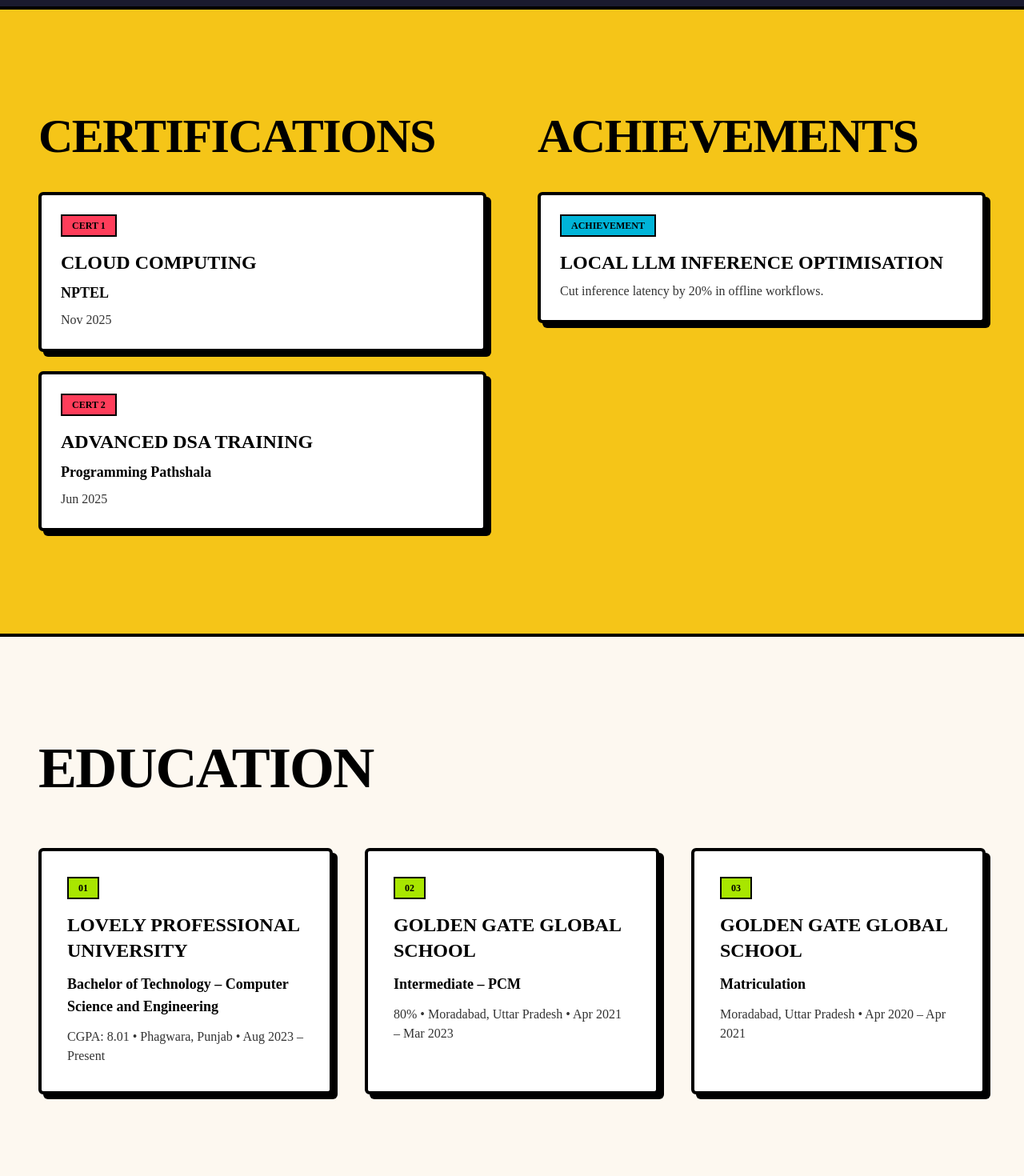
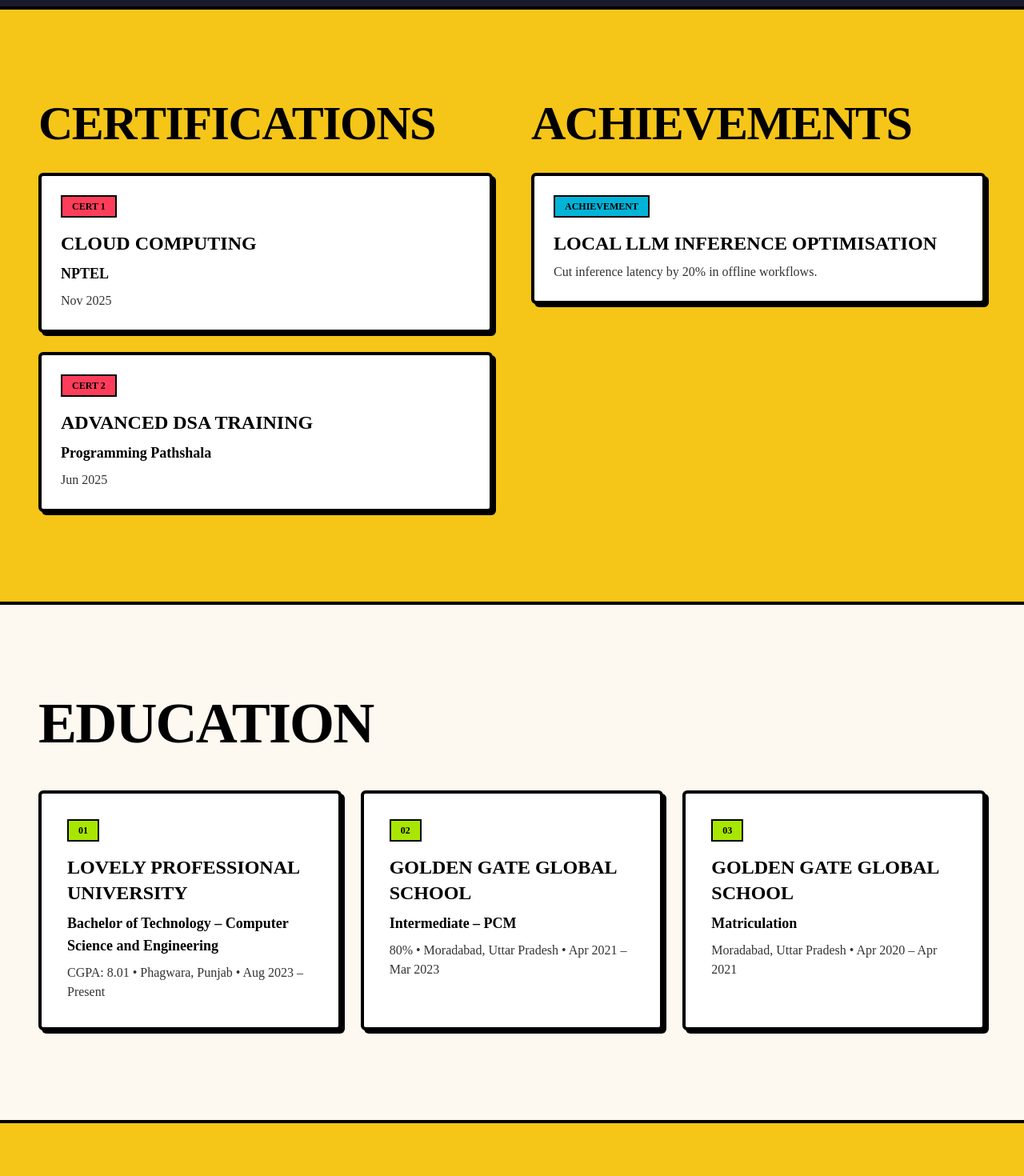
Before and after one commit to AkashChaudhary93/Portfolioo, a Next.js app: page / in a window 1280 px wide. Shown: the part 4740-6210 px from the top of the page at 80% size. Built offline with nearby package versions, Linux system fonts and the light colour scheme.

Commit message:
clean education and certifications

```diff
--- a/src/components/sections/Education.tsx
+++ b/src/components/sections/Education.tsx
@@ -20,15 +20,15 @@ const education = [
 
 const Education = () => {
   return (
-    <section className="bg-cream py-32 px-6 md:px-12 border-b-4 border-black relative overflow-hidden">
+    <section className="bg-cream py-28 px-6 md:px-12 border-b-4 border-black relative overflow-hidden">
       <div className="max-w-7xl mx-auto">
-        <h2 className="text-5xl md:text-7xl font-black uppercase tracking-tight mb-16 leading-none robot-title">Education</h2>
-        <div className="grid grid-cols-1 md:grid-cols-3 gap-10">
+        <h2 className="text-5xl md:text-7xl font-black uppercase tracking-tight mb-12 leading-none robot-title">Education</h2>
+        <div className="grid grid-cols-1 md:grid-cols-3 gap-6">
           {education.map((item, i) => (
-            <div key={i} className="bg-white border-4 border-black p-8 rounded-md shadow-[6px_6px_0px_0px_rgba(0,0,0,1)]">
+            <div key={i} className="bg-white border-4 border-black p-6 md:p-8 rounded-md shadow-[4px_4px_0px_0px_rgba(0,0,0,1)] hover-lift">
               <div className="bg-lime-green border-2 border-black inline-block px-3 py-1 font-mono font-black text-xs uppercase mb-4">0{i + 1}</div>
-              <div className="text-2xl font-black uppercase mb-3">{item.org}</div>
-              <div className="text-lg font-bold mb-3">{item.title}</div>
+              <div className="text-xl md:text-2xl font-black uppercase mb-2">{item.org}</div>
+              <div className="text-base md:text-lg font-bold mb-2">{item.title}</div>
               <div className="text-text-dark-gray font-medium">{item.meta}</div>
             </div>
           ))}
--- a/src/components/sections/Experience.tsx
+++ b/src/components/sections/Experience.tsx
@@ -22,15 +22,15 @@ const achievements = [
 
 const Experience = () => {
   return (
-    <section className="bg-mustard py-32 px-6 md:px-12 border-b-4 border-black relative overflow-hidden">
-      <div className="max-w-7xl mx-auto grid grid-cols-1 lg:grid-cols-2 gap-16">
+    <section className="bg-mustard py-28 px-6 md:px-12 border-b-4 border-black relative overflow-hidden">
+      <div className="max-w-7xl mx-auto grid grid-cols-1 lg:grid-cols-2 gap-12">
         <div>
-          <h2 className="text-5xl md:text-6xl font-black uppercase tracking-tight mb-10 leading-none robot-title">Certifications</h2>
+          <h2 className="text-5xl md:text-6xl font-black uppercase tracking-tight mb-8 leading-none robot-title">Certifications</h2>
           <div className="space-y-6">
             {certifications.map((item, i) => (
-              <div key={i} className="bg-white border-4 border-black p-6 rounded-md shadow-[6px_6px_0px_0px_rgba(0,0,0,1)]">
+              <div key={i} className="bg-white border-4 border-black p-6 rounded-md shadow-[4px_4px_0px_0px_rgba(0,0,0,1)] hover-lift">
                 <div className="bg-coral-red border-2 border-black inline-block px-3 py-1 font-mono font-black text-xs uppercase mb-4">CERT {i + 1}</div>
-                <div className="text-2xl font-black uppercase mb-2">{item.title}</div>
+                <div className="text-xl md:text-2xl font-black uppercase mb-2">{item.title}</div>
                 <div className="text-lg font-bold mb-2">{item.org}</div>
                 <div className="text-text-dark-gray font-medium">{item.meta}</div>
               </div>
@@ -39,12 +39,12 @@ const Experience = () => {
         </div>
 
         <div>
-          <h2 className="text-5xl md:text-6xl font-black uppercase tracking-tight mb-10 leading-none robot-title">Achievements</h2>
+          <h2 className="text-5xl md:text-6xl font-black uppercase tracking-tight mb-8 leading-none robot-title">Achievements</h2>
           <div className="space-y-6">
             {achievements.map((item, i) => (
-              <div key={i} className="bg-white border-4 border-black p-6 rounded-md shadow-[6px_6px_0px_0px_rgba(0,0,0,1)]">
+              <div key={i} className="bg-white border-4 border-black p-6 rounded-md shadow-[4px_4px_0px_0px_rgba(0,0,0,1)] hover-lift">
                 <div className="bg-sky-blue border-2 border-black inline-block px-3 py-1 font-mono font-black text-xs uppercase mb-4">ACHIEVEMENT</div>
-                <div className="text-2xl font-black uppercase mb-2">{item.title}</div>
+                <div className="text-xl md:text-2xl font-black uppercase mb-2">{item.title}</div>
                 <div className="text-text-dark-gray font-medium">{item.meta}</div>
               </div>
             ))}
```
